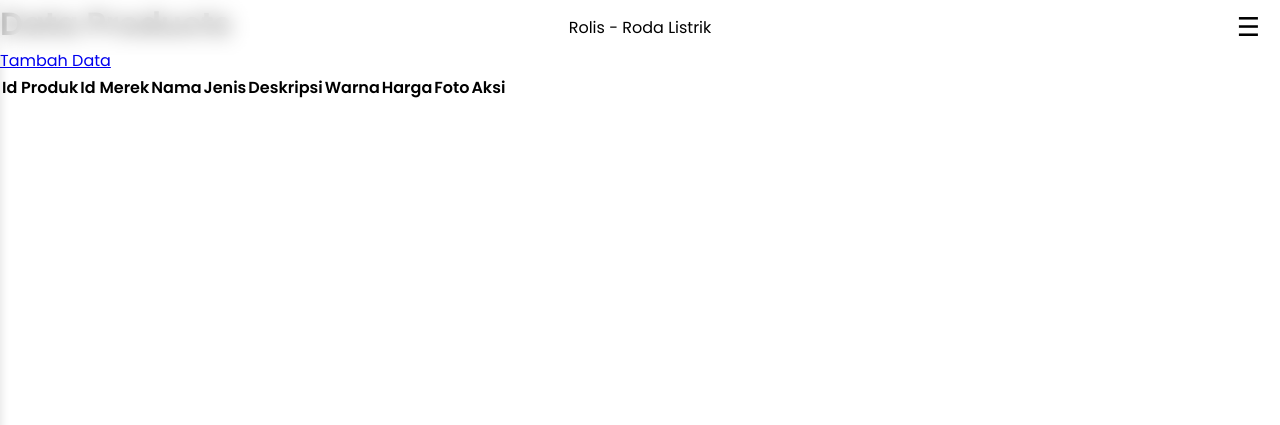
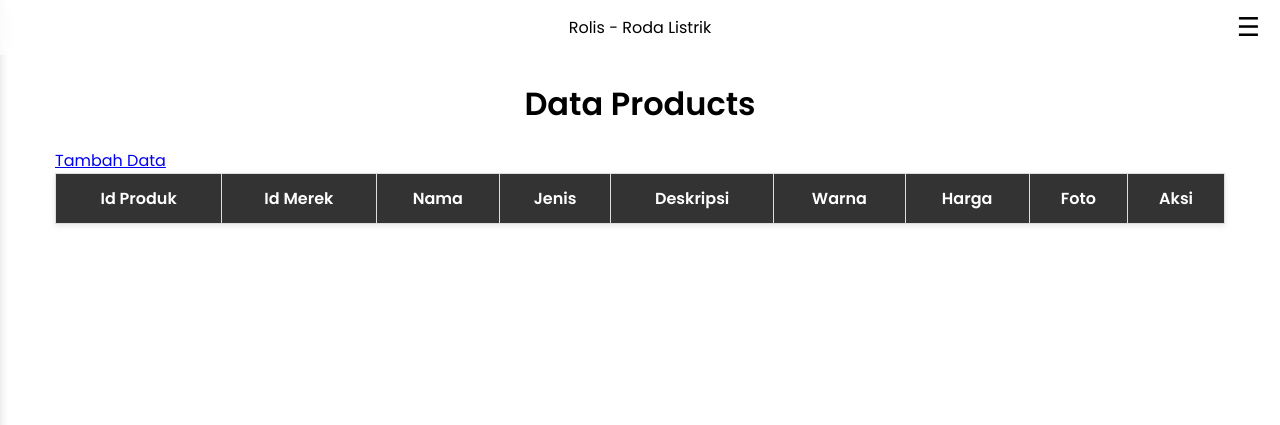
Before and after one commit to Symphony08/Rolis, a PHP site: page /admin-site/products/index_products.php in a window 1280 px wide. Shown: the top 425 px of the page. Run offline with PHP 8.4, Linux system fonts and the light colour scheme; data that the repository does not hold is empty.

Commit message:
style: add products.css for product page styling and update comments in customers.css for clarity

```diff
--- a/admin-site/products/index_products.php
+++ b/admin-site/products/index_products.php
@@ -5,6 +5,7 @@ include "../includes/db.php"; // koneksi database
 ?>
 
 <!-- CSS -->
+<link rel="stylesheet" href="/Rolis/assets/css/products.css">
 <link rel="stylesheet" href="/Rolis/assets/css/style.css">
 <!-- JS -->
 <script src="/Rolis/assets/js/script.js" defer></script>
--- /dev/null
+++ b/assets/css/products.css
@@ -0,0 +1,131 @@
+/* Produk Table Styling */
+main {
+  max-width: 1200px;
+  margin: 80px auto 40px;
+  padding: 0 15px;
+}
+
+/* Heading */
+main h1 {
+  text-align: center;
+  margin-bottom: 20px;
+}
+
+/* Tombol tambah customer */
+.btn {
+  display: inline-block;
+  margin-bottom: 15px;
+  padding: 8px 16px;
+  background: #007bff;
+  color: #fff;
+  text-decoration: none;
+  border-radius: 5px;
+}
+.btn:hover {
+  background: #0056b3;
+}
+
+/* Table */
+table {
+  width: 100%;
+  border-collapse: collapse;
+  background: #fff;
+  box-shadow: 0 2px 6px rgba(0,0,0,0.1);
+}
+
+/* Header Table */
+table th {
+  background: #333;
+  color: #fff;
+  padding: 12px;
+  text-align: center;
+  border: 1px solid #ddd;
+}
+
+/* Sel Table */
+table td {
+  padding: 10px;
+  border: 1px solid #ddd;
+  text-align: center;
+  vertical-align: middle;
+}
+
+table tr:nth-child(even) {
+  background: #f9f9f9;
+}
+
+table td a {
+  display: inline-block;
+  margin: 3px 5px;
+  padding: 6px 10px;
+  text-decoration: none;
+  border-radius: 4px;
+  font-size: 14px;
+  white-space: nowrap;
+}
+
+/* Edit */
+table td a[href*="edit"] {
+  background: #28a745;
+  color: #fff;
+}
+table td a[href*="edit"]:hover {
+  background: #1e7e34;
+}
+
+/* Hapus */
+table td a[href*="hapus"] {
+  background: #dc3545;
+  color: #fff;
+}
+table td a[href*="hapus"]:hover {
+  background: #a71d2a;
+}
+
+/* Responsif */
+@media (max-width: 768px) {
+  main {
+    margin: 60px auto 20px;
+    padding: 0 10px;
+  }
+
+  table, thead, tbody, th, td, tr {
+    display: block;
+  }
+
+  thead {
+    display: none; /* sembunyikan header di mobile */
+  }
+
+  tr {
+    margin-bottom: 15px;
+    border: 1px solid #ddd;
+    border-radius: 6px;
+    padding: 10px;
+    background: #fff;
+  }
+
+  td {
+    border: none;
+    text-align: left;
+    padding: 8px 10px;
+    position: relative;
+  }
+
+  td::before {
+    content: attr(data-label);
+    font-weight: bold;
+    display: block;
+    margin-bottom: 4px;
+    color: #333;
+  }
+
+  /* Mobile: wrap otomatis */
+  td:last-child {
+    display: flex;
+    flex-wrap: wrap;
+    gap: 5px;
+    justify-content: flex-start;
+  }
+}
+/* <================================================> */
```
Also changed, not shown: assets/css/customers.css (+5 -9 lines).
